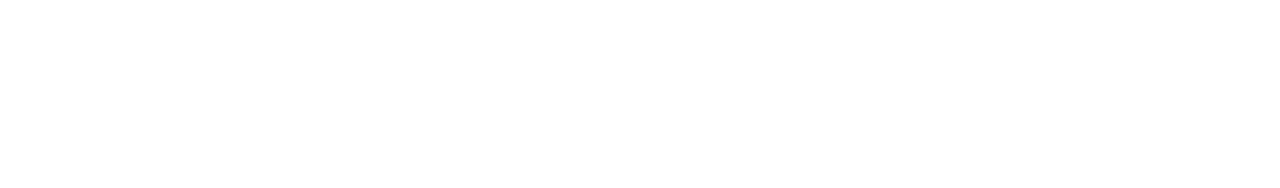
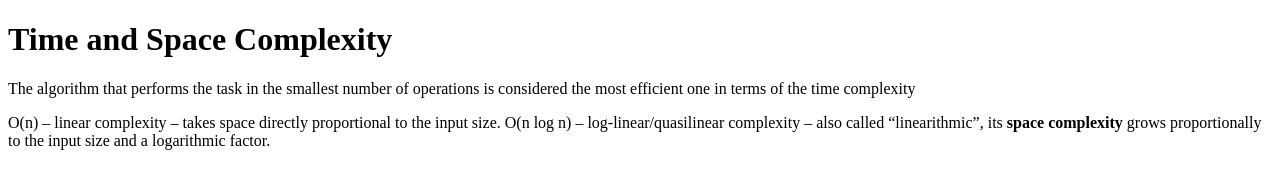
Before and after one commit to acciojob/time-and-space-complexity-Nafarkhan, a website: page main.html in a window 1280 px wide. Drawn offline with Linux system fonts and the light colour scheme.

Commit message:
created a submission

```diff
--- a/main.html
+++ b/main.html
@@ -8,6 +8,12 @@
 
 <body>
 	<!-- the entire body must be written by student -->
+
+<h1>Time and Space Complexity</h1>
+	<p>The algorithm that performs the task in the smallest number of operations is considered the most efficient one in terms of the time complexity</p>
+	<p>O(n) – linear complexity – takes space directly proportional to the input size. O(n log n) – log-linear/quasilinear complexity – also called “linearithmic”, its <b>space complexity</b> grows proportionally to the input size and a logarithmic factor.</p>
+
+
     <script type="text/javascript" src="./script.js">
 </script>
 
```
